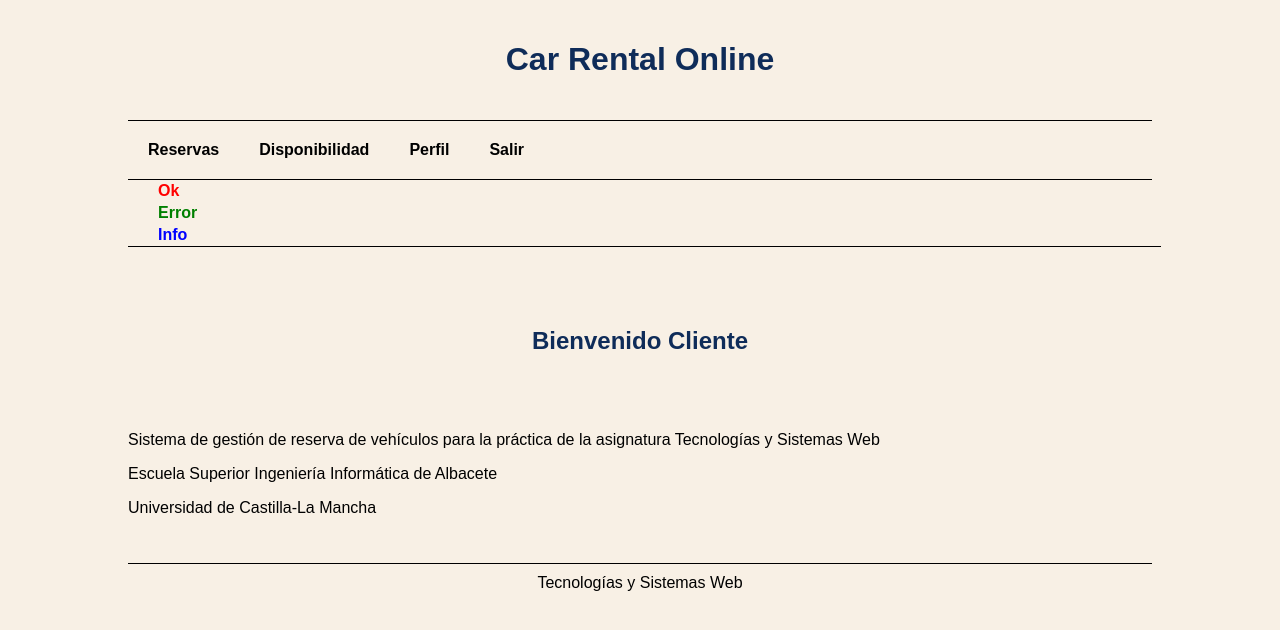
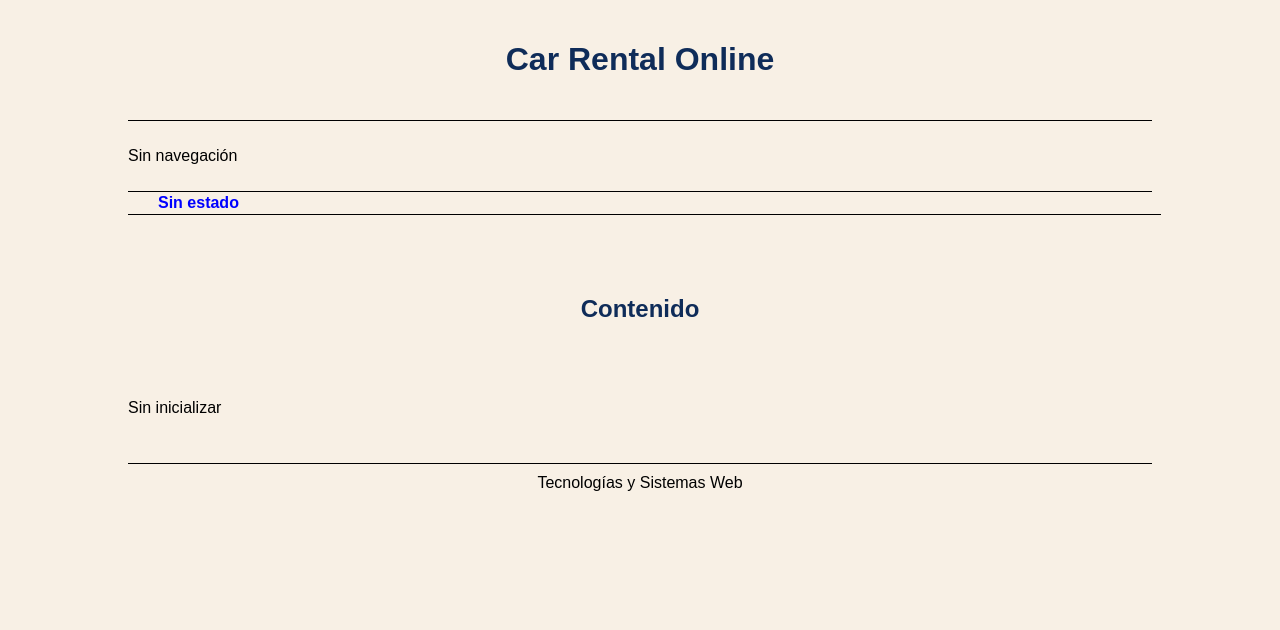
Before and after one commit to isaacgarm/car-rental-online, a website: page public/index.html in a window 1280 px wide. Drawn offline with Linux system fonts and the light colour scheme.

Commit message:
Cambios index

```diff
--- a/public/index.html
+++ b/public/index.html
@@ -12,33 +12,27 @@
       <header>
          <h1>Car Rental Online</h1>
       </header>
+     <div class="content">
       <nav>
-         <a href="ver-reserva.html"><b>Reservas</b></a>
-         <a href="listar-disponibilidad.html"><b>Disponibilidad</b></a>
-         <a href="perfil.html"><b>Perfil</b></a>
-         <a href="index.html"><b>Salir</b></a>
-
+         <p>Sin navegación
+         </p>
       </nav>
       <div class="status-bar">
          <ul>
-            <li class="red"><b>Ok</b></li>
-            <li class="green"><b>Error</b></li>
-            <li class="blue">Info</li>
+            <li class="blue">Sin estado</li>
          </ul>
       </div>
       <section>
          <article>
             <header>
-               <h2>Bienvenido Cliente</h2>
+               <h2>Contenido</h2>
             </header>
-            <p>Sistema de gestión de reserva de vehículos para la práctica de la asignatura Tecnologías y Sistemas Web
+            <p>Sin inicializar
             </p>
-            <p>Escuela Superior Ingeniería Informática de Albacete</p>
-            <p>Universidad de Castilla-La Mancha</p>
          </article>
 
       </section>
-
+   </div>
    </main>
    <footer>
       Tecnologías y Sistemas Web
--- a/public/style.css
+++ b/public/style.css
@@ -410,4 +410,8 @@ form input[type="submit"] {
 
 form input[type="submit"]:hover {
   background-color: #DAC0A3;
+
+  .content{
+    flex: 1;
+  }
 }
```
